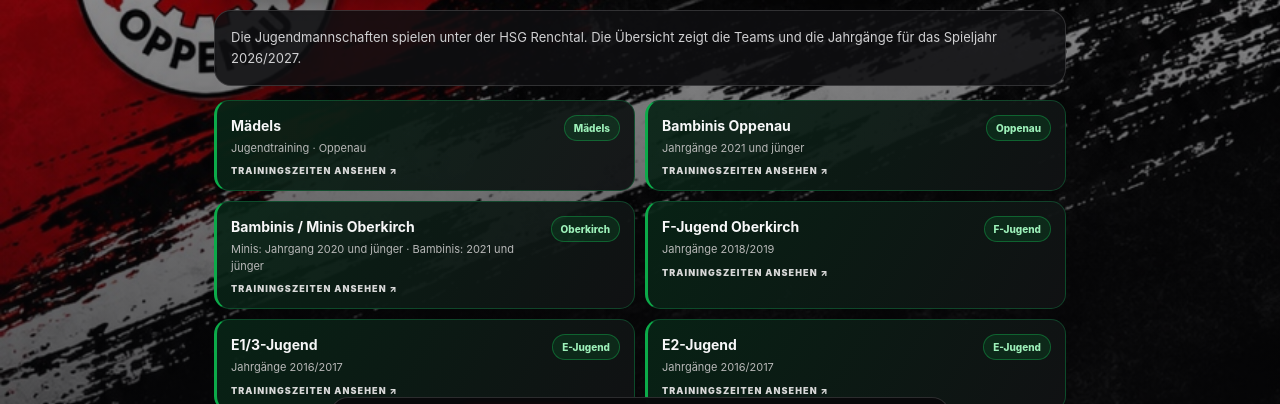
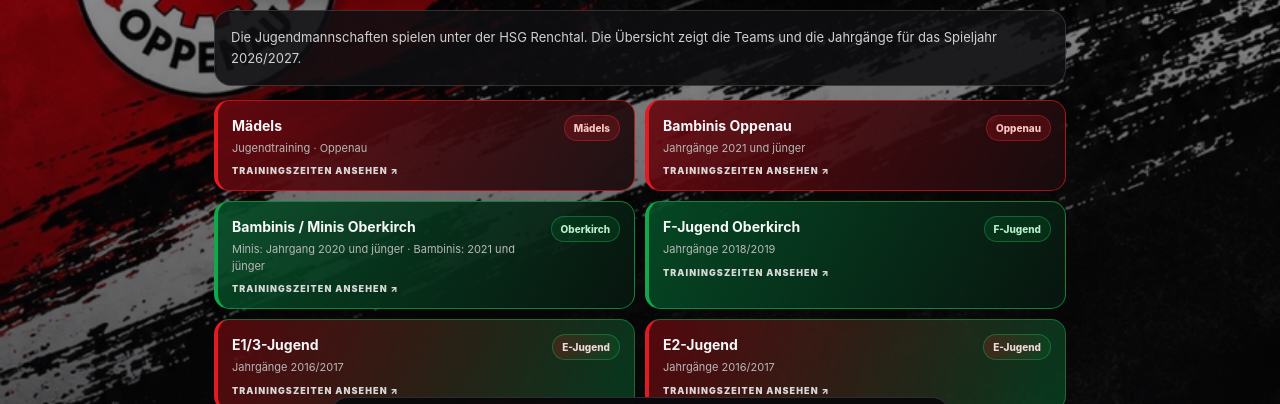
Before and after one commit to hsgrenchtal/TuS-Oppenau-Handball-App, a plain HTML site: page index.html in a window 1280 px wide. Both pictures are taken after a click on the button "TuS Oppenau · Herren". Shown: the part 332-736 px from the top of the page. Drawn offline with Linux system fonts and the light colour scheme.

Commit message:
Add files via upload
18.11.26

```diff
--- a/index.html
+++ b/index.html
@@ -146,6 +146,59 @@ footer{text-align:center;color:#888;font-size:10px;letter-spacing:.12em;padding:
 .org-hsg p{font-size:11px;line-height:1.5;color:#d4e4da;margin:8px 0 0}
 .news-links{margin-bottom:12px}
 @media(min-width:650px){.org-branches{grid-template-columns:repeat(3,minmax(0,1fr))}.org-chart{max-width:780px;margin-left:auto;margin-right:auto}}
+
+
+/* Team-Farbzuordnung gemäß Vereinsvorgabe */
+.hsg-area .team{
+  border:1px solid rgba(226,27,35,.55);
+  border-left:4px solid #e21b23;
+  background:linear-gradient(115deg,rgba(105,8,15,.82) 0%,rgba(13,20,16,.94) 100%);
+}
+.hsg-area .team .pill{
+  color:#f3b8ba;
+  background:linear-gradient(90deg,rgba(226,27,35,.25),rgba(16,168,74,.22));
+  border-color:rgba(16,168,74,.55);
+}
+.hsg-area .team[data-training-team="Mädels"],
+.hsg-area .team[data-training-team="Bambinis Oppenau"]{
+  border-color:rgba(226,27,35,.65);
+  border-left-color:#e21b23;
+  background:linear-gradient(120deg,rgba(105,8,15,.92),rgba(24,12,14,.94));
+}
+.hsg-area .team[data-training-team="Mädels"] .pill,
+.hsg-area .team[data-training-team="Bambinis Oppenau"] .pill{
+  color:#ffc4c6;background:#e21b2333;border-color:#e21b2377;
+}
+.hsg-area .team[data-training-team="Bambinis / Minis Oberkirch"],
+.hsg-area .team[data-training-team="F-Jugend Oberkirch"]{
+  border-color:rgba(16,168,74,.7);
+  border-left-color:#10a84a;
+  background:linear-gradient(120deg,rgba(5,77,39,.92),rgba(8,22,15,.95));
+}
+.hsg-area .team[data-training-team="Bambinis / Minis Oberkirch"] .pill,
+.hsg-area .team[data-training-team="F-Jugend Oberkirch"] .pill{
+  color:#b7efca;background:#087d3233;border-color:#13a84c77;
+}
+.hsg-area .team[data-training-team="E1/3-Jugend"],
+.hsg-area .team[data-training-team="E2-Jugend"],
+.hsg-area .team[data-training-team="D1-Jugend"],
+.hsg-area .team[data-training-team="D2-Jugend"],
+.hsg-area .team[data-training-team="D3-Jugend"],
+.hsg-area .team[data-training-team="C-Jugend"],
+.hsg-area .team[data-training-team="A-Jugend"]{
+  border-color:rgba(16,168,74,.58);
+  border-left:4px solid #e21b23;
+  background:linear-gradient(115deg,rgba(105,8,15,.78) 0%,rgba(5,77,39,.70) 100%);
+}
+.hsg-area .team[data-training-team="E1/3-Jugend"] .pill,
+.hsg-area .team[data-training-team="E2-Jugend"] .pill,
+.hsg-area .team[data-training-team="D1-Jugend"] .pill,
+.hsg-area .team[data-training-team="D2-Jugend"] .pill,
+.hsg-area .team[data-training-team="D3-Jugend"] .pill,
+.hsg-area .team[data-training-team="C-Jugend"] .pill,
+.hsg-area .team[data-training-team="A-Jugend"] .pill{
+  color:#f1d7d8;background:linear-gradient(90deg,#e21b2333,#087d3233);border-color:#13a84c77;
+}
 
 </style>
 </head>
```
Also changed, not shown: tus-oppenau-logo.png, 1 other file.
